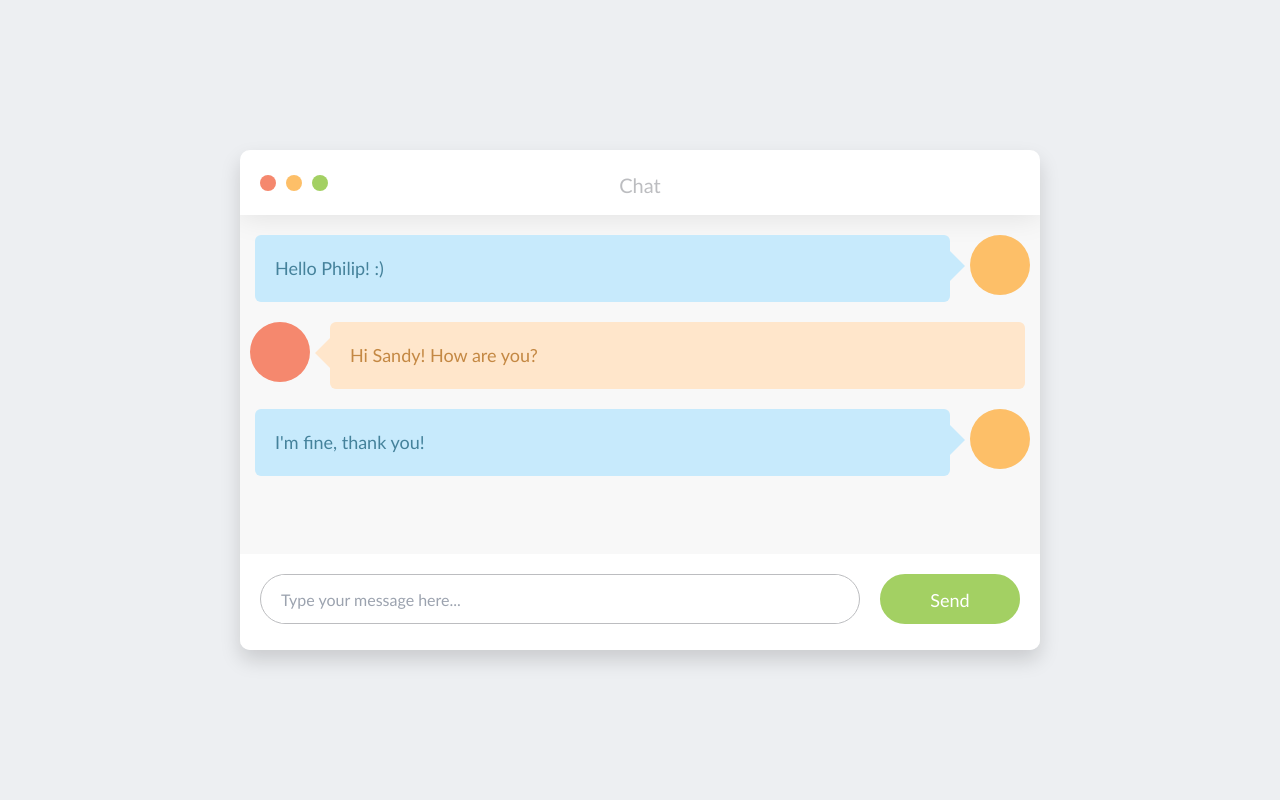
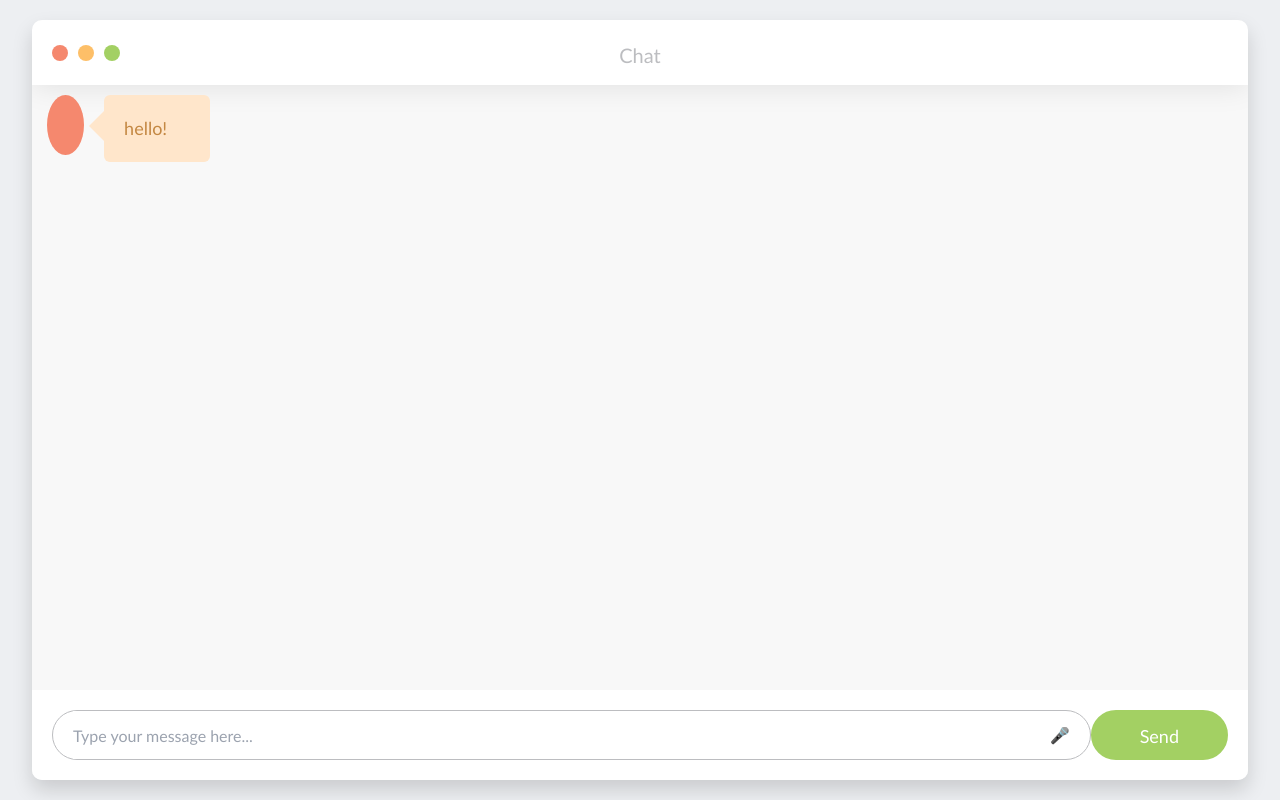
Before and after one commit to smilingweixiao/ChatVerse, a Next.js app in the folder client/: page / in a window 1280 px wide. Built offline with nearby package versions, Linux system fonts and the light colour scheme.

Commit message:
do not connect to server

```diff
--- /dev/null
+++ b/client/src/app/api/chatroom.js
@@ -0,0 +1,70 @@
+import axios from 'axios';
+import 'babel-polyfill';
+import moment from 'moment';
+
+const baseURL = '127.0.0.1:5000'
+
+async function server_generate_chat(userInput) {
+
+    const newMessage = {
+        speaker: 0,
+        message: userInput,
+        timestamp: moment().format('YYYY-MM-DD HH:mm:ss')
+    };
+
+    return {speaker: 1, message: "hihihihi", timestamp: "2024-11-11 11:11:11"}
+
+    let response = await axios.post(`${baseURL}/api/chat`, newMessage);
+    console.log('agent say: ', response);
+    return response.data;
+}
+
+export async function generate_chat(userInput) {
+    try {
+        const updatedMessages = await server_generate_chat(userInput);
+        return updatedMessages;
+    } catch (error) {
+        console.error('Error updating hatHistory: ', error);
+    }
+
+}
+
+async function server_start_recording() {
+
+    // return {speaker: 1, message: "start recording", timestamp: "2024-11-11 11:11:11"}
+
+    let response = await axios.post(`${baseURL}/api/start_recording`);
+    console.log('recording says: ', response);
+    return response.data;
+}
+
+export async function start_recording() {
+
+    try {
+        const start_signal = await server_start_recording();
+        return start_signal;
+    } catch (error) {
+        console.error('Error start recording: ', error);
+    }
+
+}
+
+
+async function server_stop_recording() {
+
+    // return {speaker: 1, message: "finish recording", timestamp: "2024-22-22 22:22:22"}
+
+    let response = await axios.post(`${baseURL}/api/stop_recording`);
+    console.log('recording says: ', response);
+    return response.data;
+}
+
+export async function stop_recording() {
+    try {
+        const updatedMessages = await server_stop_recording();
+        return updatedMessages;
+    } catch (error) {
+        console.error('Error start recording: ', error);
+    }
+
+}
--- a/client/src/app/globals.css
+++ b/client/src/app/globals.css
@@ -7,15 +7,19 @@
 }
 
 body {
+  height: 100vh;
+  width: 100vh;
   background-color: #edeff2;
   font-family: "Calibri", "Roboto", sans-serif;
 }
 
 .chat_window {
   position: absolute;
-  width: calc(100% - 20px);
-  max-width: 800px;
-  height: 500px;
+  height: 95%;
+  width: 95%;
+  /* width: calc(100% - 20px); */
+  /* max-width: 800px; */
+  /* height: 500px; */
   border-radius: 10px;
   background-color: #fff;
   left: 50%;
@@ -60,23 +64,43 @@ body {
 }
 
 .messages {
+  display: flex;
+  flex-direction: column;
   position: relative;
   list-style: none;
-  padding: 20px 10px 0 10px;
+  /* padding: 20px 10px 0 10px; */
   margin: 0;
-  height: 347px;
-  overflow: scroll;
+  height: 650px;
+  width: 100%;
+  overflow-y: auto;
 }
+
 .messages .message {
-  clear: both;
-  overflow: hidden;
   margin-bottom: 20px;
   transition: all 0.5s linear;
   opacity: 0;
+  max-width: 60%;
+
+  word-wrap: break-word;
+  padding: 10px 15px;
+  border-radius: 8px;
+
 }
+
+.messages .message.left {
+  display: flex;
+  flex-direction: row;
+  margin-right: auto;
+}
+
+.messages .message.right {
+  display: flex;;
+  flex-direction: row-reverse;
+  margin-left: auto;
+}
+
 .messages .message.left .avatar {
   background-color: #f5886e;
-  float: left;
 }
 .messages .message.left .text_wrapper {
   background-color: #ffe6cb;
@@ -91,12 +115,10 @@ body {
 }
 .messages .message.right .avatar {
   background-color: #fdbf68;
-  float: right;
 }
 .messages .message.right .text_wrapper {
   background-color: #c7eafc;
   margin-right: 20px;
-  float: right;
 }
 .messages .message.right .text_wrapper::after, .messages .message.right .text_wrapper::before {
   left: 100%;
@@ -112,14 +134,13 @@ body {
   width: 60px;
   height: 60px;
   border-radius: 50%;
-  display: inline-block;
+  /* display: inline-block; */
 }
 .messages .message .text_wrapper {
   display: inline-block;
   padding: 20px;
   border-radius: 6px;
-  width: calc(100% - 85px);
-  min-width: 100px;
+  width: 90%;
   position: relative;
 }
 .messages .message .text_wrapper::after, .messages .message .text_wrapper:before {
@@ -151,25 +172,40 @@ body {
   padding: 20px 20px;
   position: absolute;
   bottom: 0;
+  display: flex;
+  flex-direction: row;
 }
 .bottom_wrapper .message_input_wrapper {
-  display: inline-block;
+  display: flex;
+  flex-direction: row;
   height: 50px;
   border-radius: 25px;
   border: 1px solid #bcbdc0;
-  width: calc(100% - 160px);
+  width: 90%;
   position: relative;
   padding: 0 20px;
 }
 .bottom_wrapper .message_input_wrapper .message_input {
   border: none;
   height: 100%;
-  box-sizing: border-box;
-  width: calc(100% - 40px);
-  position: absolute;
+  /* box-sizing: border-box; */
+  width: 90%;
+  /* position: absolute; */
   outline-width: 0;
   color: gray;
 }
+
+.bottom_wrapper .message_input_wrapper .record_button {
+  margin-left: auto;
+  border: none;
+  height: 100%;
+  /* box-sizing: border-box; */
+  /* width: 10%; */
+  /* position: absolute; */
+  outline-width: 0;
+  color: gray;
+}
+
 .bottom_wrapper .send_message {
   width: 140px;
   height: 50px;
@@ -181,7 +217,7 @@ body {
   cursor: pointer;
   transition: all 0.2s linear;
   text-align: center;
-  float: right;
+  margin-left: auto;
 }
 .bottom_wrapper .send_message:hover {
   color: #a3d063;
--- a/client/src/app/page.tsx
+++ b/client/src/app/page.tsx
@@ -1,24 +1,18 @@
 "use client"
 import { useEffect, useState } from "react";
+import { generate_chat, start_recording, stop_recording } from './api/chatroom'
 
 export default function Home() {
-  const [messages, setMessages] = useState<{ text: string; message_side: string }[]>([]);
+  const [messages, setMessages] = useState<{ text: string; message_side: string; speaker: number }[]>([]);
   const [messageInput, setMessageInput] = useState("");
+  const [isRecording, setIsRecording] = useState(false);
 
   useEffect(() => {
-    const sendMessage = (text: string) => {
-      if (text.trim() === "") return;
 
-      setMessages((prevMessages) => [
-        ...prevMessages,
-        { text, message_side: prevMessages.length % 2 === 0 ? "right" : "left" },
-      ]);
-      setMessageInput("");
-    };
+    setMessages(() => [
+           { text: "hello!", message_side: "left", speaker: -1},
+         ]);
 
-    sendMessage("Hello Philip! :)");
-    setTimeout(() => sendMessage("Hi Sandy! How are you?"), 1000);
-    setTimeout(() => sendMessage("I'm fine, thank you!"), 2000);
   }, []);
 
   const handleSendMessage = () => {
@@ -31,18 +25,64 @@ export default function Home() {
     }
   };
 
-  const sendMessage = (text: string) => {
+  const sendMessage = async (text: string) => {
     if (text.trim() === "") return;
 
     setMessages((prevMessages) => [
       ...prevMessages,
-      { text, message_side: prevMessages.length % 2 === 0 ? "right" : "left" },
+      { text, message_side: "right", speaker: 0},
     ]);
     setMessageInput("");
+
+    generate_chat(text)
+    .then((response) => {
+      console.log(response)
+      setMessages((prevMessages) => [
+        ...prevMessages,
+        { text: response.message, message_side: "left", speaker: response.speaker},
+      ]);
+
+    })
+    .catch((err) => {
+      console.error(err)
+    })
+
+  };
+
+
+  const handleStartRecording = async () => {
+    setIsRecording(true);
+    console.log("Recording started...");
+    start_recording()
+    .then((response) => {
+      console.log(response)
+  0  })
+    .catch((err) => {
+      console.error(err)
+    })
+  };
+
+  const handleStopRecording = async () => {
+
+    stop_recording()
+    .then((response) => {
+      setMessages((prevMessages) => [
+        ...prevMessages,
+        { text: response.message, message_side: "left", speaker: response.speaker},
+      ]);
+    })
+    .catch((err) => {
+      console.error(err)
+    })
+
+    // await new Promise((resolve) => setTimeout(resolve, 500)); // 模擬網路延遲
+    setIsRecording(false);
+    console.log("Recording ended!");
+
   };
 
   return (
-    <div>
+
       <div className="chat_window">
         <div className="top_menu">
           <div className="buttons">
@@ -62,7 +102,7 @@ export default function Home() {
             </li>
           ))}
         </ul>
-        <div className="bottom_wrapper clearfix">
+        <div className="bottom_wrapper">
           <div className="message_input_wrapper">
             <input
               className="message_input"
@@ -71,6 +111,12 @@ export default function Home() {
               onChange={(e) => setMessageInput(e.target.value)}
               onKeyUp={handleKeyUp}
             />
+            <button
+              className="record_button"
+              onClick={isRecording ? handleStopRecording : handleStartRecording}
+            >
+              {isRecording ? "🛑" : "🎤"}
+            </button>
           </div>
           <div className="send_message" onClick={handleSendMessage}>
             <div className="icon"></div>
@@ -78,14 +124,14 @@ export default function Home() {
           </div>
         </div>
       </div>
-      <div className="message_template">
-        <li className="message">
-          <div className="avatar"></div>
-          <div className="text_wrapper">
-            <div className="text"></div>
-          </div>
-        </li>
-      </div>
-    </div>
+      // <div className="message_template">
+      //   <li className="message">
+      //     <div className="avatar"></div>
+      //     <div className="text_wrapper">
+      //       <div className="text"></div>
+      //     </div>
+      //   </li>
+      // </div>
+
   );
 }
```
Also changed, not shown: client/package.json (+8 -5 lines), 1 other file (tests, documents, lock files or other folders).
